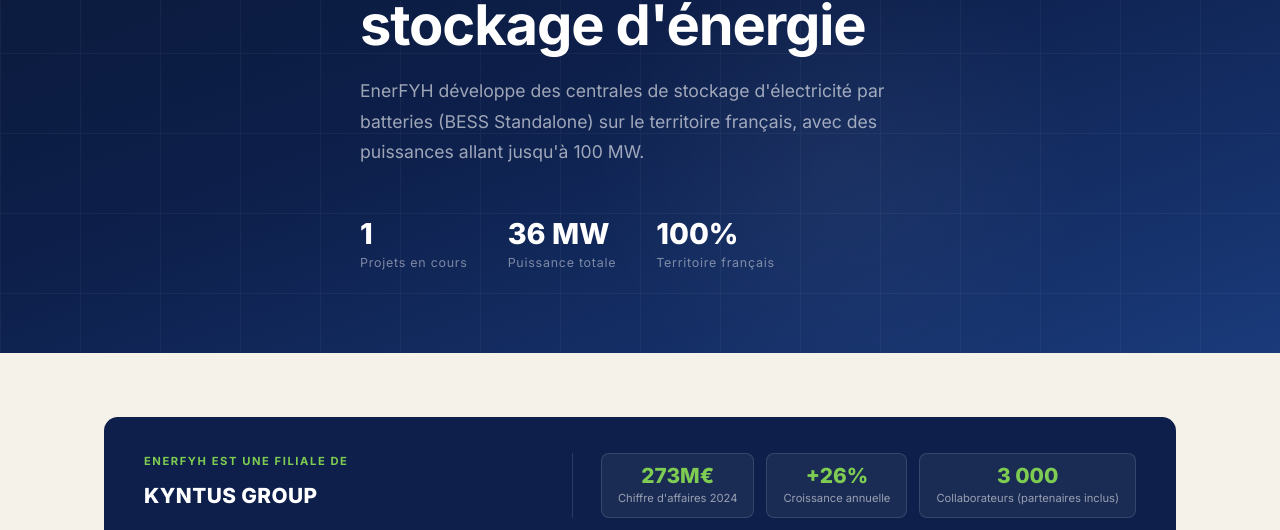
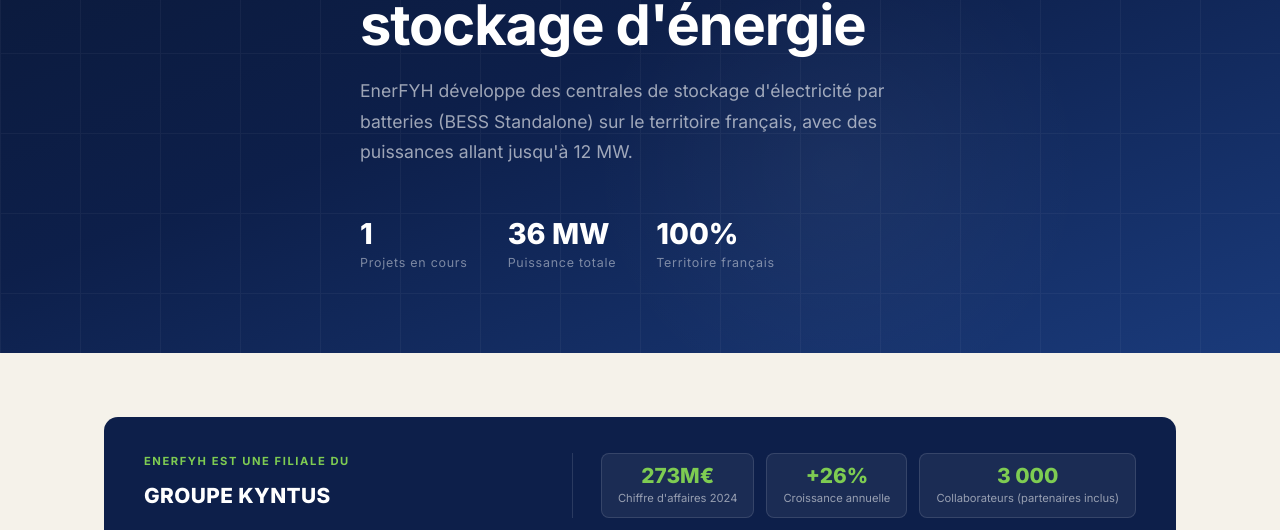
Before and after one commit to Imrane-Mou/enerfyh-site-project-template, a React (Create React App) app: page / in a window 1280 px wide. Shown: the part 267-797 px from the top of the page. Built offline with nearby package versions, Linux system fonts and the light colour scheme.

Commit message:
chnage some text in homepage

```diff
--- a/src/pages/HomePage.jsx
+++ b/src/pages/HomePage.jsx
@@ -50,7 +50,7 @@
             Nos projets de<br />stockage d'énergie
           </h1>
           <p style={{ color: 'rgba(255,255,255,0.6)', fontSize: '1.1rem', maxWidth: 560, lineHeight: 1.75, marginBottom: 52 }}>
-            EnerFYH développe des centrales de stockage d'électricité par batteries (BESS Standalone) sur le territoire français, avec des puissances allant jusqu'à 100 MW.
+            EnerFYH développe des centrales de stockage d'électricité par batteries (BESS Standalone) sur le territoire français, avec des puissances allant jusqu'à 12 MW.
           </p>
 
           {/* Stats row */}
@@ -75,10 +75,10 @@
           <div style={{ background: '#0D1F4A', borderRadius: 14, padding: '36px 40px', display: 'flex', gap: 32, alignItems: 'flex-start', flexWrap: 'wrap' }}>
             <div style={{ flex: '1 1 320px' }}>
               <div style={{ fontSize: '0.7rem', fontWeight: 700, letterSpacing: '0.14em', textTransform: 'uppercase', color: '#7ECC52', marginBottom: 8 }}>
-                EnerFYH est une filiale de
+                EnerFYH est une filiale du
               </div>
               <div style={{ color: 'white', fontWeight: 800, fontSize: '1.3rem', letterSpacing: '0.02em', marginBottom: 14 }}>
-                KYNTUS GROUP
+                GROUPE KYNTUS
               </div>
               <p style={{ color: 'rgba(255,255,255,0.65)', fontSize: '0.9rem', lineHeight: 1.7 }}>
                 Fondé en 2018, Kyntus est un grand groupe français actif dans la construction et la maintenance de réseaux de télécommunications fixes et mobiles (fibre optique, 4G, 5G). Présent en France, en Allemagne, en Irlande et à La Réunion, le groupe apporte à EnerFYH <strong style={{ color: 'rgba(255,255,255,0.9)' }}>un soutien industriel solide, un financement robuste et une excellence opérationnelle</strong> éprouvée sur des déploiements d'infrastructures à grande échelle.
```
